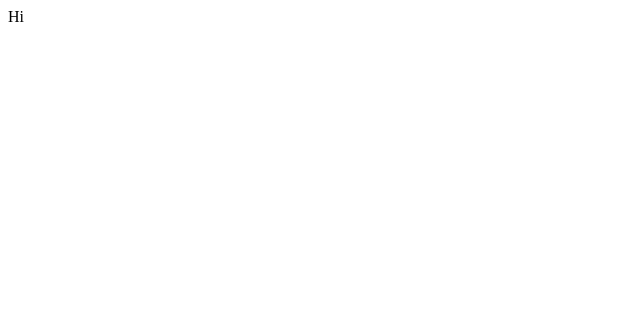
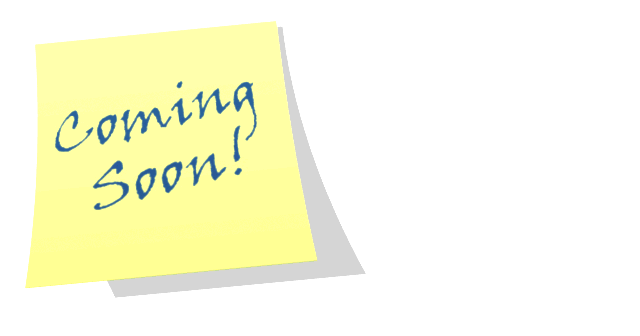
Before and after one commit to MaxineK36/maxinevking.com, a plain HTML site: page index.html in a window 1280 px wide. Shown: the whole page, without its empty margins (0-640 px from the left). Drawn offline with Linux system fonts and the light colour scheme.

Commit message:
Update index.html

```diff
--- a/index.html
+++ b/index.html
@@ -1,5 +1,5 @@
 <html>
   <body>
-    <p>Hi</p>
+    <img src="./coming_soon.gif" />
   </body>
 </html>
```
